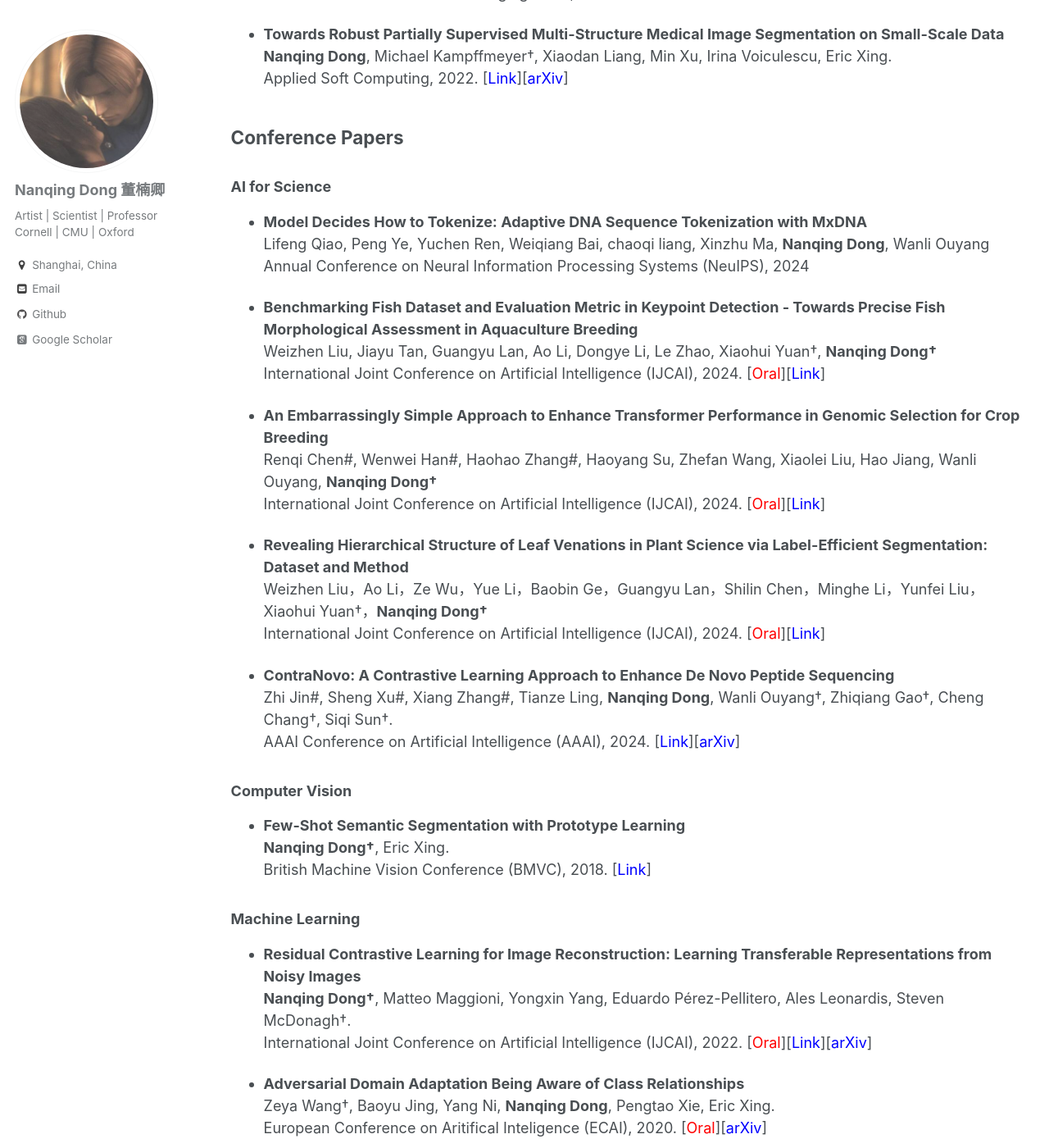
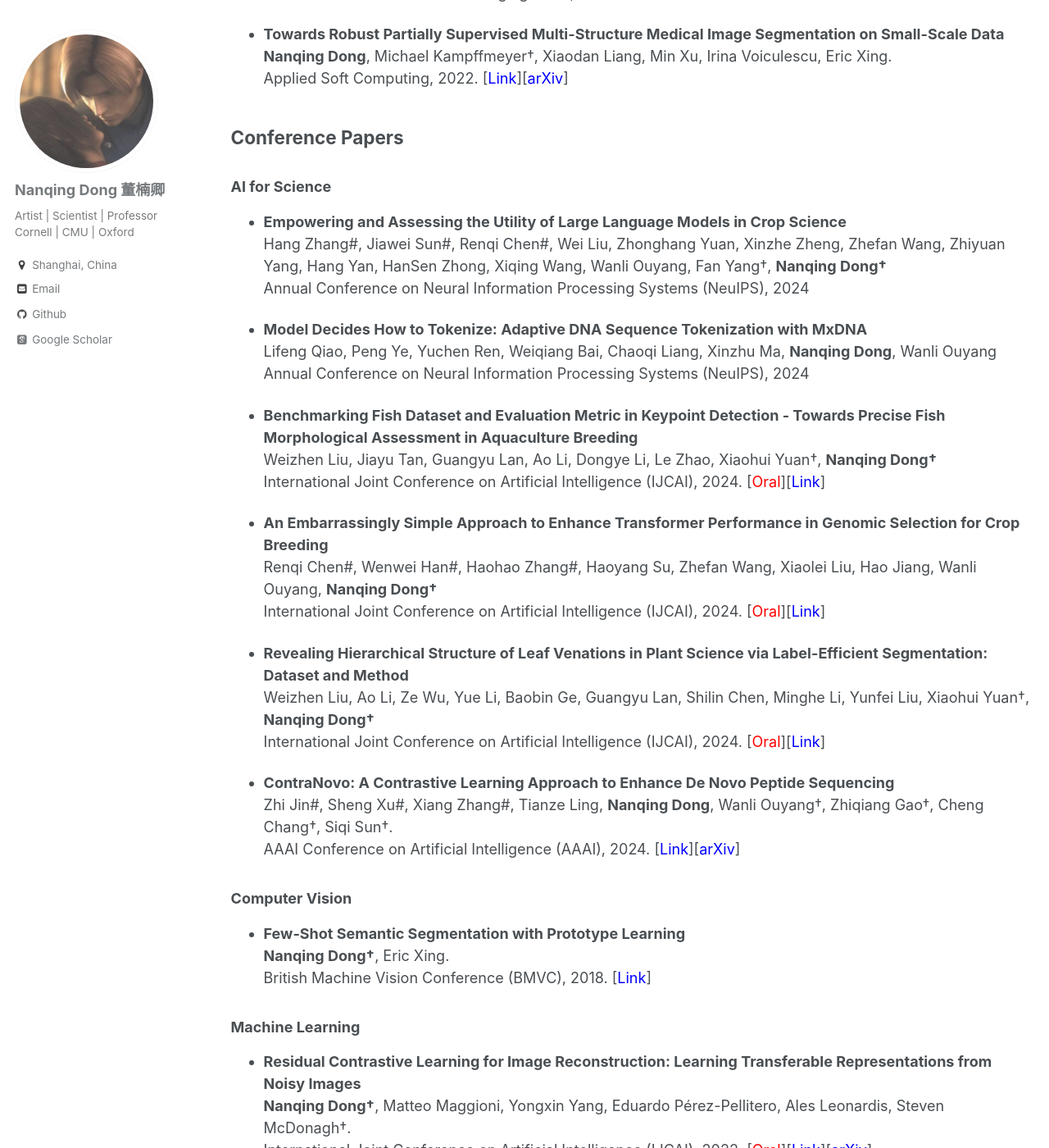
Before and after one commit to eveningdong/eveningdong.github.io, a Jekyll site: the page built from _pages/publication.md, in a window 1280 px wide and 1400 px high, scrolled down 1959 px. Shown: the whole window at 82% size. Built offline with Jekyll 4.4.1, drawn with Linux system fonts in a browser that asks for light colours; some web fonts are replaced.

Commit message:
Update publication.md

```diff
--- a/_pages/publication.md
+++ b/_pages/publication.md
@@ -62,7 +62,6 @@ author_profile: true
   Congcong Wang, Yuru Song, Meng Zhao†, **Nanqing Dong**, Zohaib Amjad Khan, Xintong Zhao, Faouzi Alaya Cheikh, Azeddine Beghdadi, Shengyong Chen.
   Computers in Biology and Medicine, 2023. [[<span style="color:blue">Link</span>]](https://www.sciencedirect.com/science/article/abs/pii/S001048252301226X)
 
-
 * **Federated Partially Supervised Learning with Limited Decentralized Medical Images**
   **Nanqing Dong†**, Michael Kampffmeyer, Irina Voiculescu, Eric Xing.
   IEEE Transactions on Medical Imaging (TMI), 2022. [[<span style="color:blue">Link</span>]](https://ieeexplore.ieee.org/document/9994748)
@@ -74,8 +73,12 @@ author_profile: true
 
 ## Conference Papers
 ### AI for Science
+* **Empowering and Assessing the Utility of Large Language Models in Crop Science**
+  Hang Zhang#, Jiawei Sun#, Renqi Chen#, Wei Liu, Zhonghang Yuan, Xinzhe Zheng, Zhefan Wang, Zhiyuan Yang, Hang Yan, HanSen Zhong, Xiqing Wang, Wanli Ouyang, Fan Yang†, **Nanqing Dong†**
+  Annual Conference on Neural Information Processing Systems (NeuIPS), 2024
+
 * **Model Decides How to Tokenize: Adaptive DNA Sequence Tokenization with MxDNA**
-  Lifeng Qiao, Peng Ye, Yuchen Ren, Weiqiang Bai, chaoqi liang, Xinzhu Ma, **Nanqing Dong**, Wanli Ouyang
+  Lifeng Qiao, Peng Ye, Yuchen Ren, Weiqiang Bai, Chaoqi Liang, Xinzhu Ma, **Nanqing Dong**, Wanli Ouyang
   Annual Conference on Neural Information Processing Systems (NeuIPS), 2024
 
 * **Benchmarking Fish Dataset and Evaluation Metric in Keypoint Detection - Towards Precise Fish Morphological Assessment in Aquaculture Breeding**
@@ -87,12 +90,13 @@ author_profile: true
   International Joint Conference on Artificial Intelligence (IJCAI), 2024. [<span style="color:red">Oral</span>][[<span style="color:blue">Link</span>]](https://doi.org/10.24963/ijcai.2024/798)
 
 * **Revealing Hierarchical Structure of Leaf Venations in Plant Science via Label-Efficient Segmentation: Dataset and Method**
-  Weizhen Liu，Ao Li，Ze Wu，Yue Li，Baobin Ge，Guangyu Lan，Shilin Chen，Minghe Li，Yunfei Liu，Xiaohui Yuan†，**Nanqing Dong†**
+  Weizhen Liu, Ao Li, Ze Wu, Yue Li, Baobin Ge, Guangyu Lan, Shilin Chen, Minghe Li, Yunfei Liu, Xiaohui Yuan†, **Nanqing Dong†**
   International Joint Conference on Artificial Intelligence (IJCAI), 2024. [<span style="color:red">Oral</span>][[<span style="color:blue">Link</span>]](https://doi.org/10.24963/ijcai.2024/815)
 
 * **ContraNovo: A Contrastive Learning Approach to Enhance De Novo Peptide Sequencing**
   Zhi Jin#, Sheng Xu#, Xiang Zhang#, Tianze Ling, **Nanqing Dong**, Wanli Ouyang†, Zhiqiang Gao†, Cheng Chang†, Siqi Sun†.
   AAAI Conference on Artificial Intelligence (AAAI), 2024.  [[<span style="color:blue">Link</span>]](https://ojs.aaai.org/index.php/AAAI/article/view/27765)[[<span style="color:blue">arXiv</span>]](https://arxiv.org/pdf/2312.11584.pdf)
+
 
 ### Computer Vision
 * **Few-Shot Semantic Segmentation with Prototype Learning**
```
